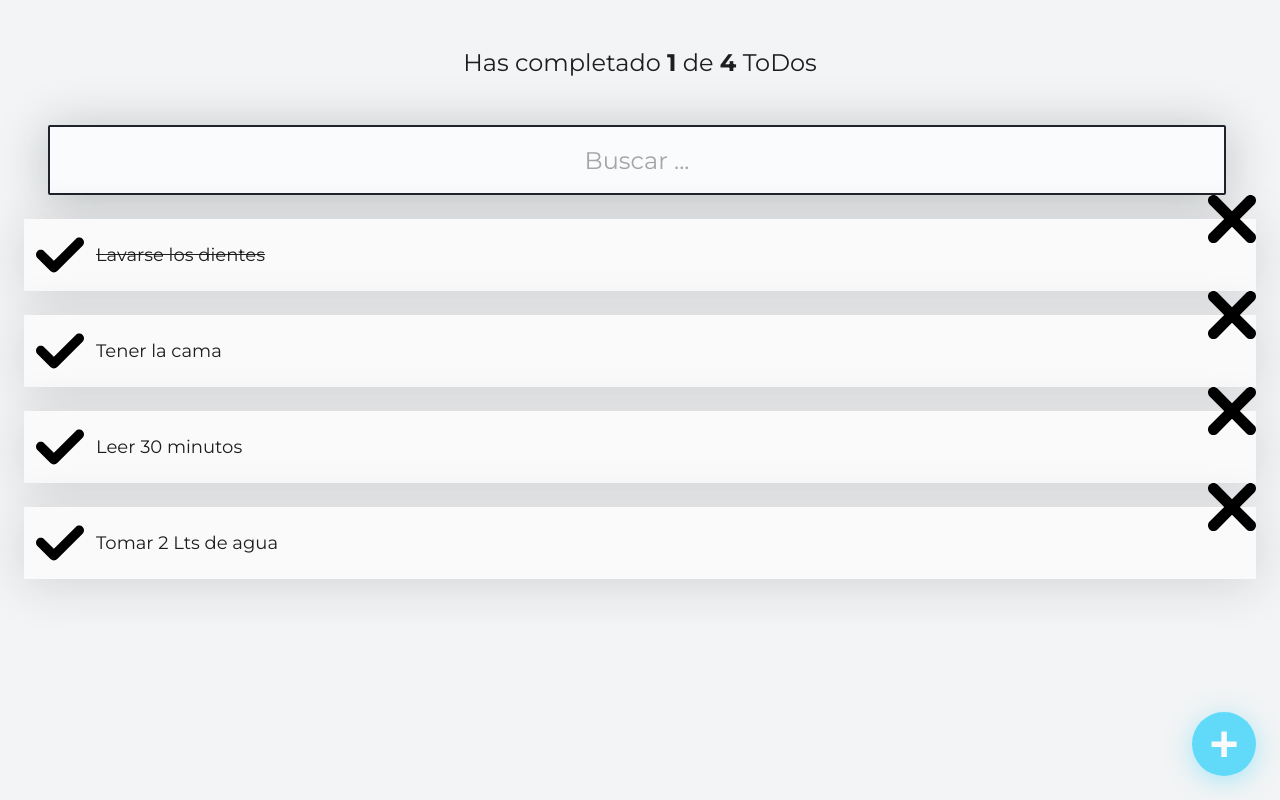
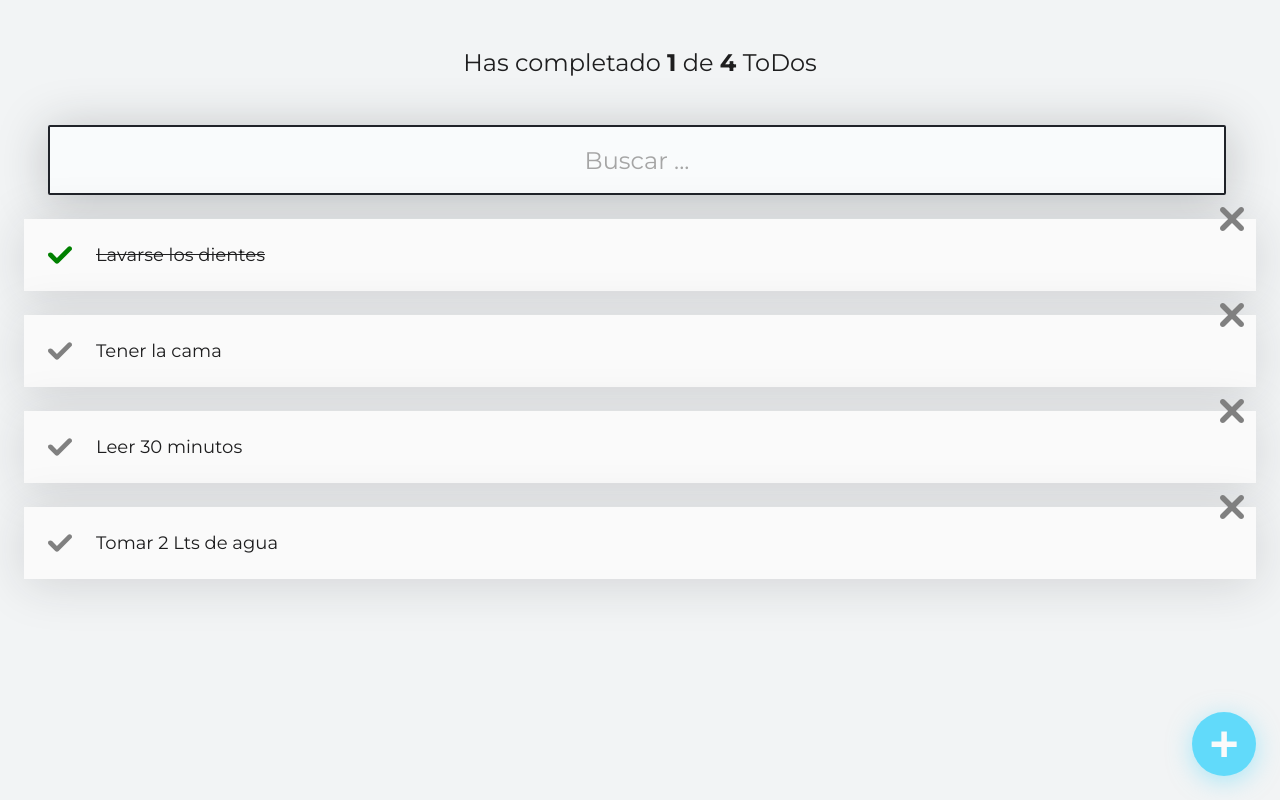
Before and after one commit to marvinc1990/react-todolist-website, a React (Create React App) app: page / in a window 1280 px wide. Built offline with nearby package versions, Linux system fonts and the light colour scheme.

Commit message:
4.2. Iconos con colores dinámicos

```diff
--- /dev/null
+++ b/src/components/TodoIcon/TodoIcon.css
@@ -0,0 +1,44 @@
+.Icon-container {
+    cursor: pointer;
+    display: flex;
+    justify-content: center;
+    align-items: center;
+    height: 48px;
+    width: 48px;
+    font-size: 24px;
+    font-weight: bold;
+    /* background-color: #CCC; */
+}
+
+.Icon-container-check {
+    position: absolute;
+    left: 12px;
+}
+
+.Icon-container-check--active {
+    color: #4caf50;
+}
+
+.Icon-container-delete {
+    position: absolute;
+    top: -24px;
+    right: 0;
+}
+
+.Icon-container-delete:hover {
+    color: red;
+}
+
+.Icon-svg {
+    width: 24px;
+    height: 24px;
+}
+
+.Icon-container-check:hover .Icon-svg {
+    fill: green;
+}
+
+
+.Icon-container-delete:hover .Icon-svg {
+    fill: red;
+}
--- a/src/components/TodoIcon/TodoIcon.js
+++ b/src/components/TodoIcon/TodoIcon.js
@@ -1,16 +1,19 @@
 import { ReactComponent as CheckSVG } from "../../assets/images/check.svg";
 import { ReactComponent as DeleteSVG } from "../../assets/images/delete.svg";
+import "./TodoIcon.css";
 
 const iconTypes = {
-    "check": <CheckSVG />,
-    "delete": <DeleteSVG />
+    "check": (color) => <CheckSVG className="Icon-svg" fill={color} />,
+    "delete": (color) => <DeleteSVG className="Icon-svg" fill={color} />
 }
 
-function TodoIcon({ type }) {
+function TodoIcon({ type, color, onClick }) {
     return (
-        <span className={`Icon Icon-svg Icon-${type}`}>
-            {iconTypes[type]}
-        </span>
+        <span
+            className={`Icon-container Icon-container-${type}`}
+            onClick={onClick}>
+            {iconTypes[type](color)}
+        </span >
     );
 }
 
--- a/src/components/TodoIconComplete/TodoIconComplete.js
+++ b/src/components/TodoIconComplete/TodoIconComplete.js
@@ -1,10 +1,12 @@
 import React from "react";
 import { TodoIcon } from "../TodoIcon/TodoIcon";
 
-function TodoIconComplete() {
+function TodoIconComplete({ completed, onCompleted }) {
     return (
         <TodoIcon
             type={"check"}
+            color={completed ? "green" : "gray"}
+            onClick={onCompleted}
         />
     );
 }
--- a/src/components/TodoIconDelete/TodoIconDelete.js
+++ b/src/components/TodoIconDelete/TodoIconDelete.js
@@ -1,10 +1,12 @@
 import React from "react";
 import { TodoIcon } from "../TodoIcon/TodoIcon";
 
-function TodoIconDelete() {
+function TodoIconDelete({ onDeleted }) {
     return (
         <TodoIcon
             type={"delete"}
+            color={"gray"}
+            onClick={onDeleted}
         />
     );
 }
--- a/src/components/TodoItem/ToDoItem.js
+++ b/src/components/TodoItem/ToDoItem.js
@@ -5,17 +5,11 @@ import './TodoItem.css';
 function ToDoItem(props) {
     return (
         <li className="TodoItem">
-            {/*<span className={`Icon Icon-check ${props.completed && "Icon-check--active"}`} onClick={props.onCompleted}>
-                V
-            </span>*/}
-            <TodoIconComplete />
+            <TodoIconComplete completed={props.completed} onCompleted={props.onCompleted} />
             <p className={`TodoItem-p ${props.completed && "TodoItem-p--complete"}`}>
                 {props.text}
             </p>
-            <TodoIconDelete />
-            {/*<span className="Icon Icon-delete" onClick={props.onDeleted}>
-                X
-            </span>*/}
+            <TodoIconDelete onDeleted={props.onDeleted} />
         </li>
     );
 }
--- a/src/components/TodoItem/TodoItem.css
+++ b/src/components/TodoItem/TodoItem.css
@@ -19,34 +19,3 @@
 .TodoItem-p--complete {
     text-decoration: line-through;
 }
-
-.Icon {
-    cursor: pointer;
-    display: flex;
-    justify-content: center;
-    align-items: center;
-    height: 48px;
-    width: 48px;
-    font-size: 24px;
-    font-weight: bold;
-    /* background-color: #CCC; */
-}
-
-.Icon-check {
-    position: absolute;
-    left: 12px;
-}
-
-.Icon-check--active {
-    color: #4caf50;
-}
-
-.Icon-delete {
-    position: absolute;
-    top: -24px;
-    right: 0;
-}
-
-.Icon-delete:hover {
-    color: red;
-}
```
